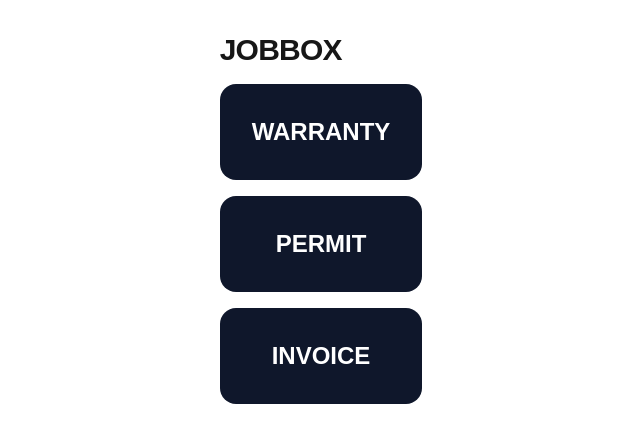
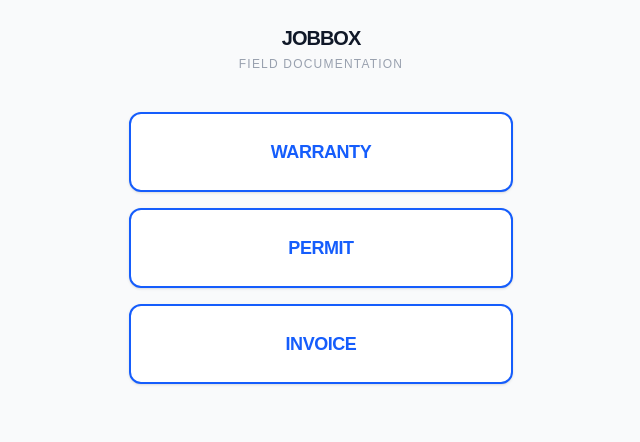
Before and after one commit to Gruzzly-bear/jobbox, a Next.js app: page / in a window 1280 px wide. Shown: the top 442 px of the page, without its empty margins (319-959 px from the left). Built offline with nearby package versions, Linux system fonts and the light colour scheme; no server answers.

Commit message:
Update page.tsx

```diff
--- a/app/page.tsx
+++ b/app/page.tsx
@@ -1,31 +1,63 @@
-'use client'
+'use client';
+import { useState } from 'react';
 import { createClient } from '@supabase/supabase-js';
 
 const sb = createClient(process.env.NEXT_PUBLIC_SUPABASE_URL!, process.env.NEXT_PUBLIC_SUPABASE_ANON_KEY!);
 
 export default function Home() {
+  const [loading, setLoading] = useState<string | null>(null);
+
   const upload = async (tag: string) => {
     const input = document.createElement('input');
     input.type = 'file';
     input.accept = 'image/*';
     input.capture = 'environment';
+
     input.onchange = async (e: any) => {
       const file = e.target.files[0];
-      const { data } = await sb.storage.from('docs').upload(`${Date.now()}_${file.name}`, file);
+      if (!file) return;
+
+      setLoading(tag);
+      const { data, error } = await sb.storage.from('docs').upload(`${Date.now()}_${file.name}`, file);
+
       if (data) {
-        await sb.from('documents').insert({ file_path: data.path, tag, user_id: (await sb.auth.getUser()).data.user?.id });
-        alert('File saved to ' + tag);
+        const { data: { user } } = await sb.auth.getUser();
+        await sb.from('documents').insert({ file_path: data.path, tag, user_id: user?.id });
       }
+      setLoading(null);
     };
     input.click();
   };
 
   return (
-    <main className="flex flex-col gap-4 p-8 max-w-sm mx-auto">
-      <h1 className="text-3xl font-bold uppercase tracking-tight">JobBox</h1>
-      <button onClick={() => upload('warranty')} className="bg-slate-900 text-white p-8 rounded-2xl text-2xl font-bold">WARRANTY</button>
-      <button onClick={() => upload('permit')} className="bg-slate-900 text-white p-8 rounded-2xl text-2xl font-bold">PERMIT</button>
-      <button onClick={() => upload('invoice')} className="bg-slate-900 text-white p-8 rounded-2xl text-2xl font-bold">INVOICE</button>
+    <main className="min-h-screen bg-gray-50 p-6 flex flex-col items-center">
+      <div className="w-full max-w-sm">
+        <header className="mb-10 text-center">
+          <h1 className="text-xl font-black text-gray-900 tracking-tighter">JOBBOX</h1>
+          <p className="text-xs font-medium text-gray-400 uppercase tracking-widest mt-1">Field Documentation</p>
+        </header>
+
+        <div className="flex flex-col gap-4">
+          <ActionButton label="WARRANTY" tag="warranty" onClick={upload} loading={loading} />
+          <ActionButton label="PERMIT" tag="permit" onClick={upload} loading={loading} />
+          <ActionButton label="INVOICE" onClick={upload} tag="invoice" loading={loading} />
+        </div>
+      </div>
     </main>
   );
 }
+
+function ActionButton({ label, tag, onClick, loading }: { label: string, tag: string, onClick: (t: string) => void, loading: string | null }) {
+  return (
+    <button
+      disabled={!!loading}
+      onClick={() => onClick(tag)}
+      className={`w-full p-6 rounded-xl text-lg font-bold tracking-tight transition-all shadow-sm border-2
+        ${loading === tag
+          ? 'bg-gray-200 border-gray-300 text-gray-500 cursor-not-allowed'
+          : 'bg-white border-blue-600 text-blue-600 hover:bg-blue-600 hover:text-white active:scale-[0.98]'}`}
+    >
+      {loading === tag ? 'SAVING...' : label}
+    </button>
+  );
+}
```
